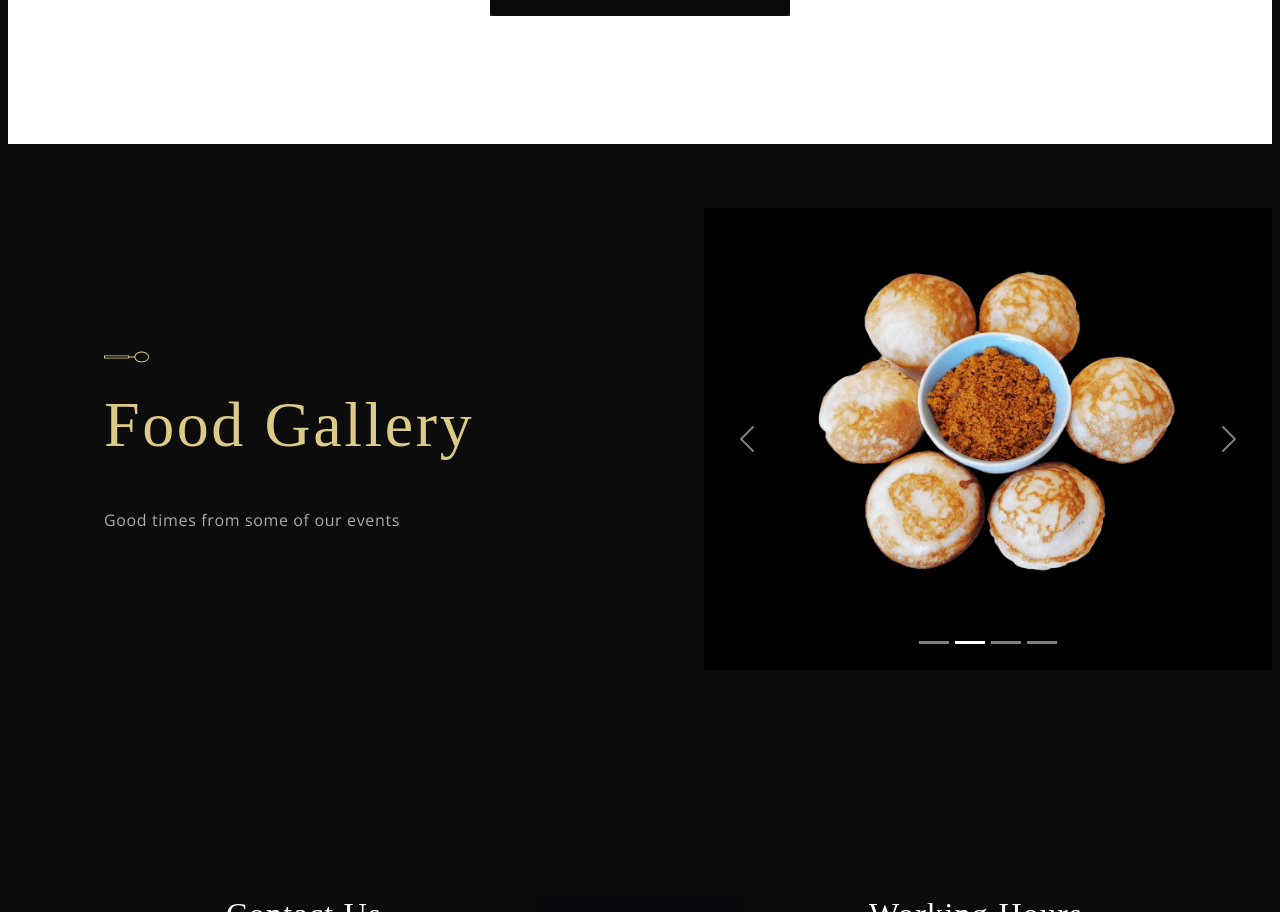
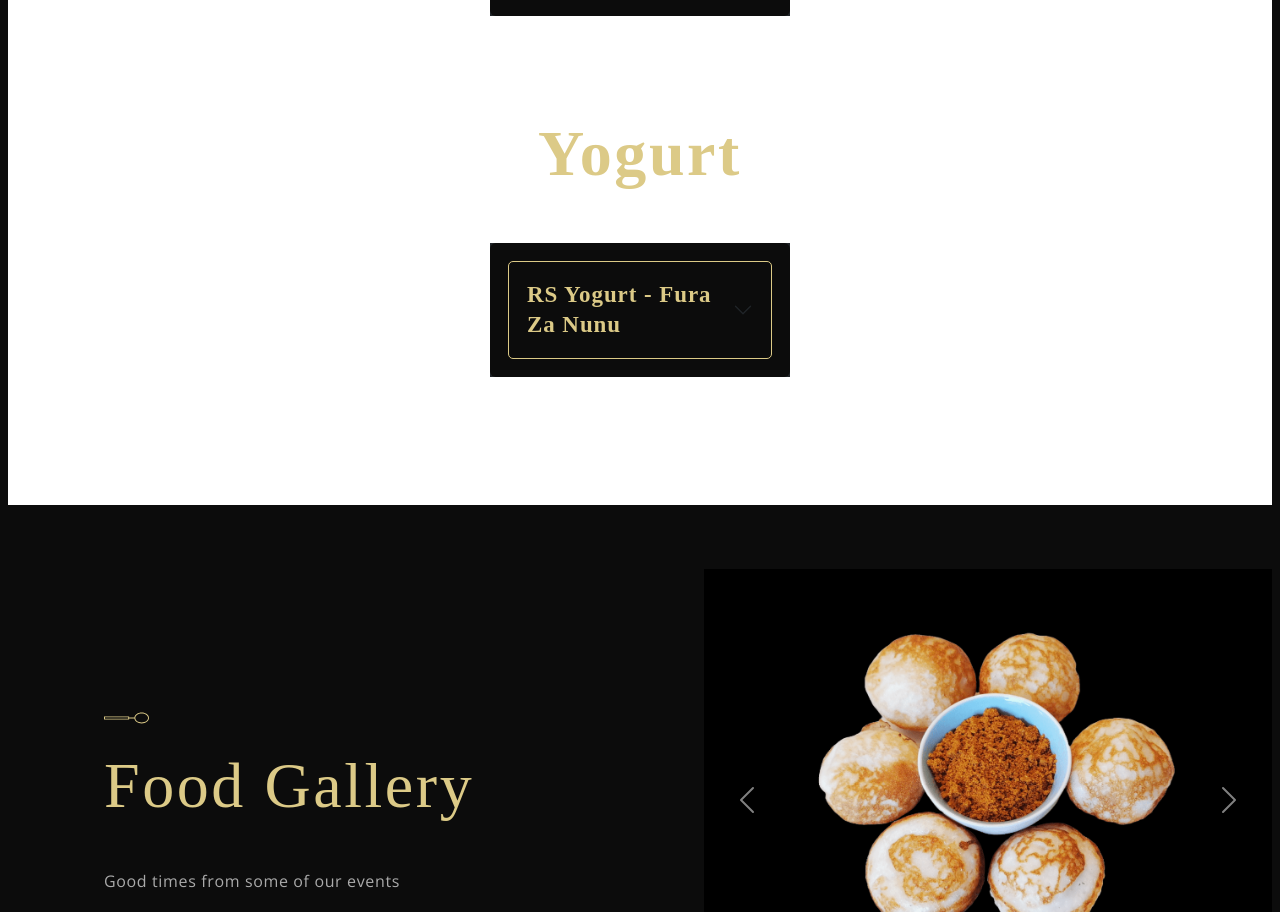
Before and after one commit to emmanuelpali/rs, a React (Create React App) app: page / in a window 1280 px wide. Shown: the part 4219-5131 px from the top of the page. Built offline with nearby package versions, Linux system fonts and the light colour scheme; the HTML template or start-up script is replaced by a standard one; a web font is replaced by a local one.

Commit message:
adding yougurt to the menu and updating the menu item component to accomodate the new addition

```diff
--- a/src/components/Menuitem/MenuItem.css
+++ b/src/components/Menuitem/MenuItem.css
@@ -93,5 +93,6 @@
 .menu-info {
   max-width: 180px;
   margin: 0 auto;
+  margin-bottom: 1rem;
   padding: 0;
 }
--- a/src/components/Menuitem/MenuItem.jsx
+++ b/src/components/Menuitem/MenuItem.jsx
@@ -3,7 +3,7 @@ import React from "react";
 import "./MenuItem.css";
 import { Accordion } from "react-bootstrap";
 
-const MenuItem = ({ info, title, dozen, regular, large }) => (
+const MenuItem = ({ info, title, dozen, regular, large, fourliters, twolitres, aliter, fourteenoz, tenoz }) => (
   <Accordion.Item eventKey={title} className="bg-black text-center col-10" style={{ color: "#DCCA87", backgroundColor: "#0c0c0c" }}>
       <Accordion.Header className="app__menuitem-name bg-black text-center">
         <p className="p__cormorant mb-0" >
@@ -14,9 +14,17 @@ const MenuItem = ({ info, title, dozen, regular, large }) => (
       <Accordion.Body className="app__menuitem-price bg-black text-center">
       <hr className="app__menuitem-bottom-dash"/>
       {info && <p className=" menu-info">{info}</p>}
-        <p className="p__cormorant" >{dozen}</p>
-        <p className="p__cormorant" >{regular}</p>
-        <p className="p__cormorant" >{large}</p>
+        {dozen && <p className="p__cormorant" >{dozen}</p>}
+        {regular && <p className="p__cormorant" >{regular}</p>}
+        {large && <p className="p__cormorant" >{large}</p>}
+        {fourliters && <p className="p__cormorant" >{fourliters}</p>}
+        {twolitres && <p className="p__cormorant" >{twolitres}</p>}
+        {aliter && <p className="p__cormorant" >{aliter}</p>}
+        {fourteenoz && <p className="p__cormorant" >{fourteenoz}</p>}
+        {tenoz && <p className="p__cormorant" >{tenoz}</p>}
+
+
+
       </Accordion.Body>
 
   </Accordion.Item>
--- a/src/constants/data.js
+++ b/src/constants/data.js
@@ -83,6 +83,18 @@ const saladsMenu = [
   },
 ];
 
-const menuData = { specialty, masaMenu, bunsMenu, puffPuffMenu, chickenMenu, saladsMenu };
+const yogurtMenu = [
+  {
+    info: 'Yougurt blended with millet the RS way, You need to try this!',
+    title: 'RS Yogurt - Fura Za Nunu',
+    fourLitres: '4-Litres 75',
+    twoLiters: '2-Litres $40',
+    aLiter: '1-Litre $20',
+    fourteenOz: '14oz $10',
+    tenOz: '10oz $8',
+  },
+];
+
+const menuData = { specialty, masaMenu, bunsMenu, puffPuffMenu, chickenMenu, saladsMenu, yogurtMenu };
 
 export default menuData;
--- a/src/container/Menu/SpecialMenu.jsx
+++ b/src/container/Menu/SpecialMenu.jsx
@@ -101,14 +101,33 @@ const SpecialMenu = () => (
       <div className="app__specialMenu-menu_cocktails  flex__center">
         <p className="app__specialMenu-menu_heading headtext__cormorant">Salads</p>
         <Accordion defaultActiveKey={0} className="app__specialMenu_menu_items bg-dark">
-          {data.saladsMenu.map((masaItem, index) => (
+          {data.saladsMenu.map((saladItem, index) => (
             <MenuItem
-              key={masaItem.title + index}
-              info={masaItem.info}
-              title={masaItem.title}
-              dozen={masaItem.dozen}
-              regular={masaItem.regular}
-              large={masaItem.large}
+              key={saladItem.title + index}
+              info={saladItem.info}
+              title={saladItem.title}
+              dozen={saladItem.dozen}
+              regular={saladItem.regular}
+              large={saladItem.large}
+            />
+          ))}
+        </Accordion>
+      </div>
+    </div>
+    <div className="app__specialMenu-menu">
+      <div className="app__specialMenu-menu_cocktails  flex__center">
+        <p className="app__specialMenu-menu_heading headtext__cormorant">Yogurt</p>
+        <Accordion defaultActiveKey={0} className="app__specialMenu_menu_items bg-dark">
+          {data.yogurtMenu.map((yogurtItem, index) => (
+            <MenuItem
+              key={yogurtItem.title + index}
+              info={yogurtItem.info}
+              title={yogurtItem.title}
+              fourliters={yogurtItem.fourLitres}
+              twolitres={yogurtItem.twoLiters}
+              aliter={yogurtItem.aLiter}
+              fourteenoz={yogurtItem.fourteenoz}
+              tenoz={yogurtItem.tenoz}
             />
           ))}
         </Accordion>
```
